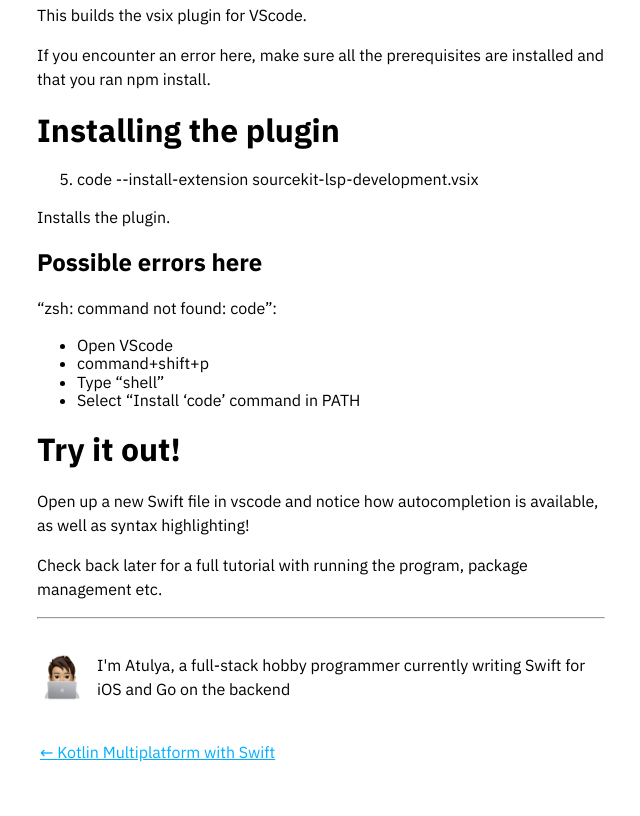
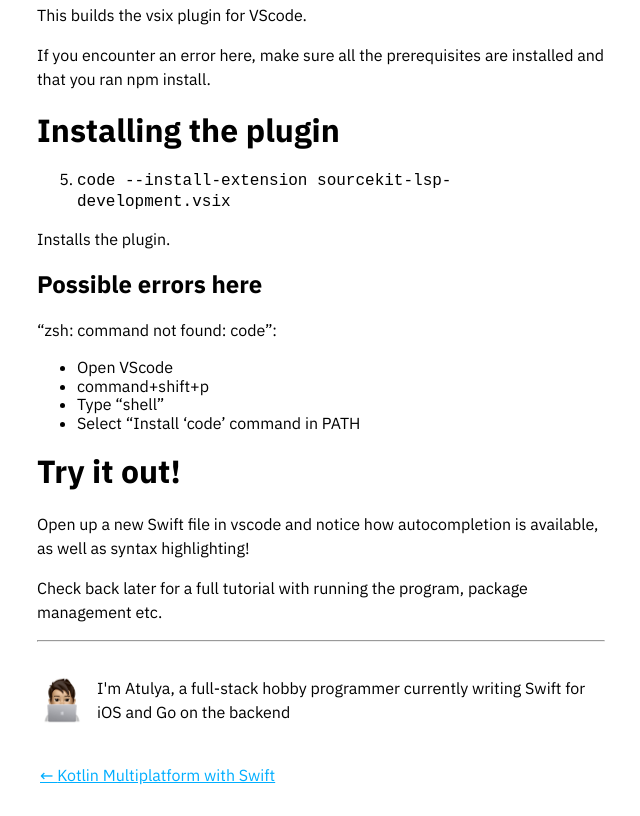
Before and after one commit to atultw/blog, a Gatsby site: page /swift-vscode-mac/ in a window 1280 px wide. Shown: the part 808-1624 px from the top of the page, without its empty margins (319-959 px from the left). Before the commit the page ends 1602 px from the top, so only its background shows below. Built offline with nearby package versions, Linux system fonts and the light colour scheme; Gatsby itself is replaced by a stand-in of ours.

Commit message:
formatting

```diff
--- a/content/blog/swift-vscode-mac/index.md
+++ b/content/blog/swift-vscode-mac/index.md
@@ -26,7 +26,7 @@ This builds the vsix plugin for VScode.
 If you encounter an error here, make sure all the prerequisites are installed and that you ran npm install.
 
 # Installing the plugin
-5. code --install-extension sourcekit-lsp-development.vsix
+5. `code --install-extension sourcekit-lsp-development.vsix`
 
 Installs the plugin.
 
```
